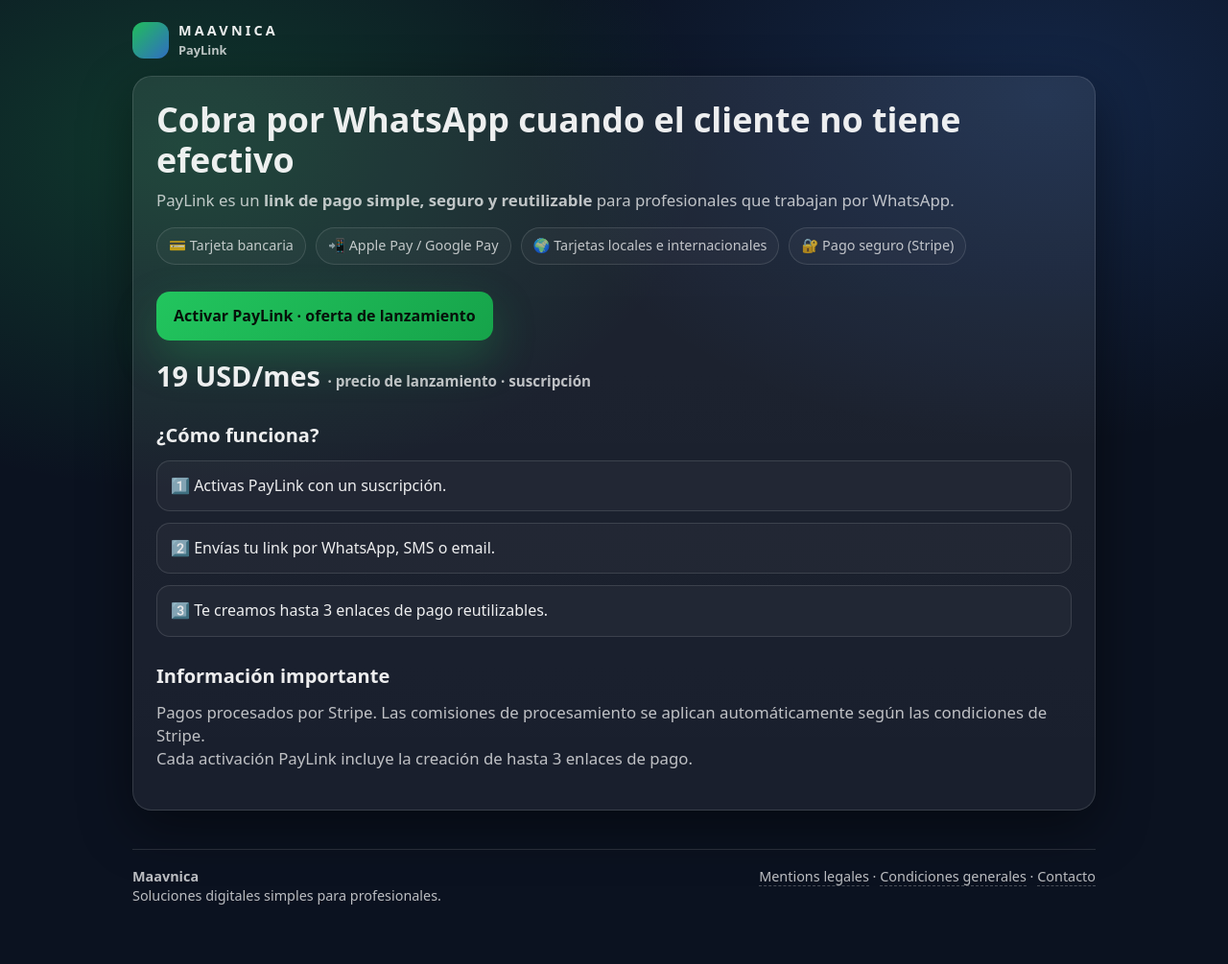
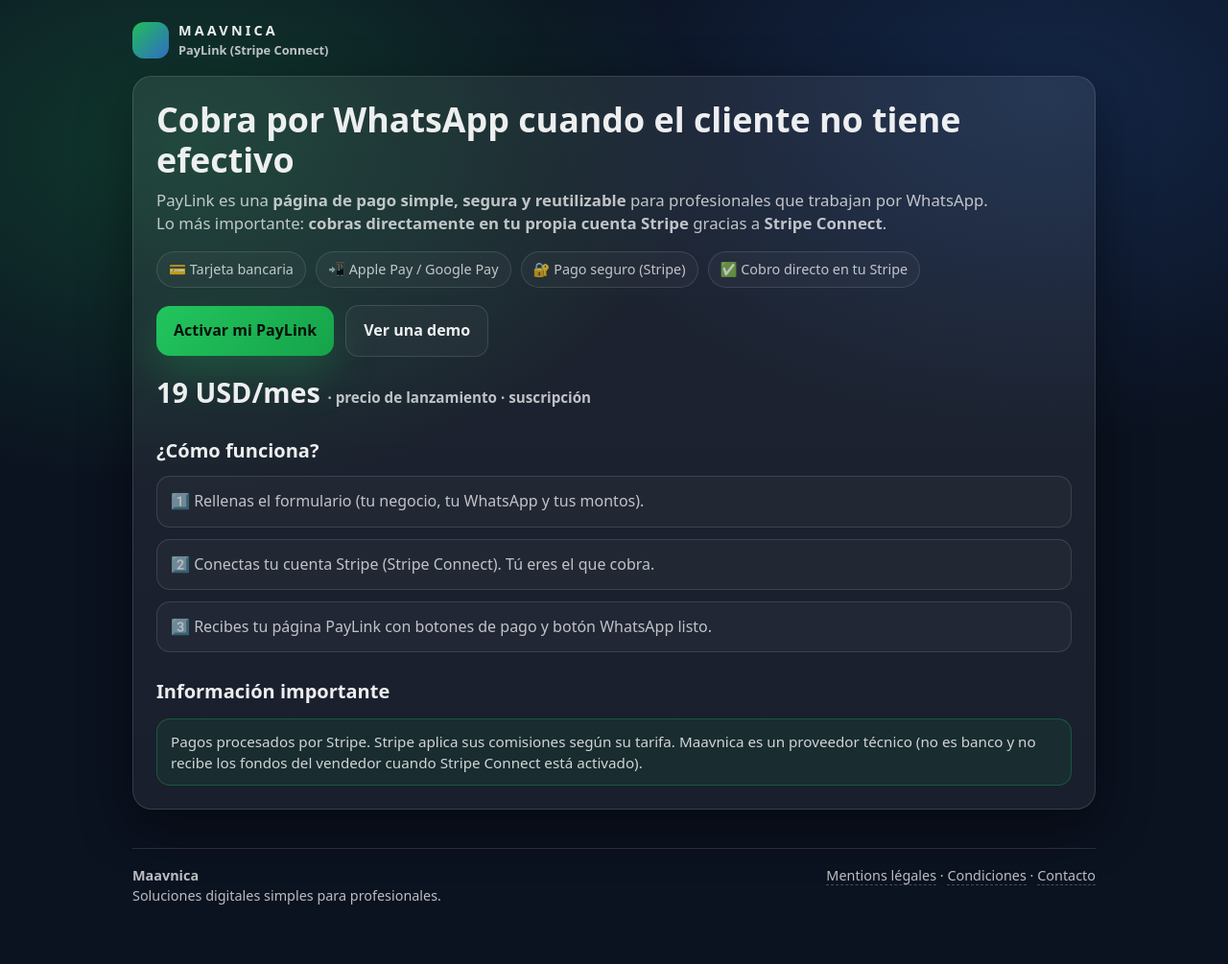
Before and after one commit to maavnica/paylink-connect, a FastAPI app: page / in a window 1280 px wide. Shown: the whole page at 96% size. Run offline with FastAPI, Linux system fonts and the light colour scheme.

Commit message:
Fix routes + landing + legal pages for PayLink Connect

```diff
--- a/app/main.py
+++ b/app/main.py
@@ -3,7 +3,6 @@
 import sqlite3
 from datetime import datetime
 from typing import Optional
-
 from urllib.parse import quote_plus
 
 from fastapi import FastAPI, Request, Form, HTTPException
@@ -13,10 +12,13 @@
 
 import stripe
 
-BASE_DIR = os.path.dirname(os.path.dirname(__file__))
-DB_PATH = os.path.join(BASE_DIR, "db", "paylink.db")
+# ------------------------------------------------------------
+# Paths / Config
+# ------------------------------------------------------------
 
-# ---- Config via env ----
+PROJECT_ROOT = os.path.dirname(os.path.dirname(__file__))  # .../paylink_connect
+DB_PATH = os.path.join(PROJECT_ROOT, "db", "paylink.db")
+
 STRIPE_SECRET_KEY = os.getenv("STRIPE_SECRET_KEY", "").strip()
 STRIPE_CLIENT_ID = os.getenv("STRIPE_CLIENT_ID", "").strip()  # starts with ca_
 BASE_URL = os.getenv("BASE_URL", "http://127.0.0.1:8000").rstrip("/")
@@ -25,14 +27,23 @@
     stripe.api_key = STRIPE_SECRET_KEY
 
 
+def require_stripe_config():
+    if not STRIPE_SECRET_KEY:
+        raise HTTPException(500, "STRIPE_SECRET_KEY missing (Render env var)")
+
+
+# ------------------------------------------------------------
+# DB helpers
+# ------------------------------------------------------------
+
 def db() -> sqlite3.Connection:
+    os.makedirs(os.path.dirname(DB_PATH), exist_ok=True)
     conn = sqlite3.connect(DB_PATH)
     conn.row_factory = sqlite3.Row
     return conn
 
 
 def init_db() -> None:
-    os.makedirs(os.path.dirname(DB_PATH), exist_ok=True)
     with db() as conn:
         conn.execute(
             """
@@ -77,35 +88,21 @@
 
 def get_merchant_by_id(merchant_id: int):
     with db() as conn:
-        row = conn.execute("SELECT * FROM merchants WHERE id=?", (merchant_id,)).fetchone()
-    return row
+        return conn.execute("SELECT * FROM merchants WHERE id=?", (merchant_id,)).fetchone()
 
 
 def get_merchant_by_slug(slug: str):
     with db() as conn:
-        row = conn.execute("SELECT * FROM merchants WHERE slug=?", (slug,)).fetchone()
-    return row
+        return conn.execute("SELECT * FROM merchants WHERE slug=?", (slug,)).fetchone()
 
 
-def require_stripe_config():
-    if not STRIPE_SECRET_KEY:
-        raise HTTPException(500, "STRIPE_SECRET_KEY missing")
+def normalize_whatsapp(raw: str) -> str:
+    # Digits only (wa.me format), no +
+    digits = re.sub(r"\D+", "", raw or "")
+    return digits
 
 
-app = FastAPI(title="Maavnica PayLink (Stripe Connect)")
-
-# templates
-templates = Jinja2Templates(directory=os.path.join(BASE_DIR, "templates"))
-
-# static + legacy pages
-app.mount("/static", StaticFiles(directory=os.path.join(BASE_DIR, "static")), name="static")
-app.mount("/legacy", StaticFiles(directory=os.path.join(BASE_DIR, "legacy")), name="legacy")
-
-
-@app.on_event("startup")
-def _startup():
-    init_db()
-    # seed a demo merchant if none exists
+def seed_demo() -> None:
     with db() as conn:
         if not conn.execute("SELECT 1 FROM merchants WHERE slug='demo-carlos'").fetchone():
             conn.execute(
@@ -128,7 +125,31 @@
             )
 
 
-# ---------------- Pages ----------------
+# ------------------------------------------------------------
+# App / Static / Templates
+# ------------------------------------------------------------
+
+app = FastAPI(title="Maavnica PayLink (Stripe Connect)")
+
+templates = Jinja2Templates(directory=os.path.join(PROJECT_ROOT, "templates"))
+
+# Render/Git: folder must exist. (You already fixed with .gitkeep)
+app.mount("/static", StaticFiles(directory=os.path.join(PROJECT_ROOT, "static")), name="static")
+
+# Keep legacy mount ONLY if you still want to access old pages.
+# If you don't need it, you can remove these 2 lines.
+app.mount("/legacy", StaticFiles(directory=os.path.join(PROJECT_ROOT, "legacy")), name="legacy")
+
+
+@app.on_event("startup")
+def _startup():
+    init_db()
+    seed_demo()
+
+
+# ------------------------------------------------------------
+# Pages
+# ------------------------------------------------------------
 
 @app.get("/", response_class=HTMLResponse)
 def landing(request: Request):
@@ -146,10 +167,7 @@
 def start_form(request: Request):
     return templates.TemplateResponse(
         "start.html",
-        {
-            "request": request,
-            "base_url": BASE_URL,
-        },
+        {"request": request, "base_url": BASE_URL},
     )
 
 
@@ -166,8 +184,7 @@
 ):
     slug = unique_slug(business_name)
 
-    # normalize whatsapp to digits only
-    whatsapp_norm = re.sub(r"\D+", "", whatsapp)
+    whatsapp_norm = normalize_whatsapp(whatsapp)
     if len(whatsapp_norm) < 8:
         raise HTTPException(400, "WhatsApp number seems invalid")
 
@@ -212,6 +229,8 @@
     )
 
 
+# ------------------- Stripe Connect -------------------
+
 @app.get("/stripe/connect/start")
 def stripe_connect_start(merchant_id: int):
     require_stripe_config()
@@ -220,10 +239,10 @@
     if not m:
         raise HTTPException(404, "Merchant not found")
 
-    # Create (or reuse) a connected account
     acct_id = m["stripe_account_id"]
+
+    # Create a connected account (Standard is simplest to start)
     if not acct_id:
-        # Standard account (recommended). Stripe handles KYC.
         acct = stripe.Account.create(
             type="standard",
             country=(m["country"] or None),
@@ -264,7 +283,6 @@
     if not acct_id:
         raise HTTPException(400, "No connected account")
 
-    # Check whether onboarding is complete
     acct = stripe.Account.retrieve(acct_id)
     complete = bool(acct.get("charges_enabled")) and bool(acct.get("payouts_enabled"))
 
@@ -274,16 +292,21 @@
             (1 if complete else 0, merchant_id),
         )
 
+    # Reload merchant to reflect updated status in template
+    m2 = get_merchant_by_id(merchant_id)
+
     return templates.TemplateResponse(
         "connected.html",
         {
             "request": request,
-            "merchant": dict(m),
+            "merchant": dict(m2),
             "complete": complete,
-            "paypage_url": f"{BASE_URL}/p/{m['slug']}",
+            "paypage_url": f"{BASE_URL}/p/{m2['slug']}",
         },
     )
 
+
+# ------------------- Pay page -------------------
 
 @app.get("/p/{slug}", response_class=HTMLResponse)
 def pay_page(request: Request, slug: str, success: Optional[str] = None):
@@ -307,14 +330,31 @@
     )
 
 
-# ---------------- API ----------------
+# ------------------------------------------------------------
+# Legal pages (served from templates, not legacy)
+# ------------------------------------------------------------
+
+@app.get("/mentions-legales", response_class=HTMLResponse)
+def mentions_legales(request: Request):
+    return templates.TemplateResponse("mentions-legales.html", {"request": request})
+
+
+@app.get("/cgv-paylink", response_class=HTMLResponse)
+def cgv_paylink(request: Request):
+    return templates.TemplateResponse("cgv-paylink.html", {"request": request})
+
+
+@app.get("/contact", response_class=HTMLResponse)
+def contact(request: Request):
+    return templates.TemplateResponse("contact.html", {"request": request})
+
+
+# ------------------------------------------------------------
+# API: create checkout session (direct charge on connected account)
+# ------------------------------------------------------------
 
 @app.post("/api/create-checkout-session")
 def create_checkout_session(slug: str = Form(...), amount: int = Form(...)):
-    """Creates a Stripe Checkout Session on the connected account.
-
-    amount is in major currency units (e.g. 10 USD). This V1 is intentionally simple.
-    """
     require_stripe_config()
 
     m = get_merchant_by_slug(slug)
@@ -327,7 +367,10 @@
 
     currency = (m["currency"] or "USD").lower()
 
-    # Minimal product. You can later replace with real products or metadata.
+    # amount in major units (e.g. 10 USD) -> convert to cents
+    if int(amount) <= 0:
+        raise HTTPException(400, "Invalid amount")
+
     session = stripe.checkout.Session.create(
         mode="payment",
         line_items=[
@@ -342,14 +385,17 @@
         ],
         success_url=f"{BASE_URL}/p/{m['slug']}?success=1",
         cancel_url=f"{BASE_URL}/p/{m['slug']}?success=0",
-        # This makes the API call on the connected account (direct charge)
+        # Direct charge on the connected account:
         stripe_account=acct_id,
     )
 
     return JSONResponse({"url": session["url"]})
 
 
-# Convenience: redirect old static site paths to legacy
+# ------------------------------------------------------------
+# Optional: keep old static site entrypoint for compatibility
+# ------------------------------------------------------------
+
 @app.get("/paylink")
 @app.get("/paylink/")
 def _old_paylink_redirect():
--- a/templates/landing.html
+++ b/templates/landing.html
@@ -3,14 +3,13 @@
 <head>
   <meta charset="utf-8" />
   <meta name="viewport" content="width=device-width, initial-scale=1" />
-  <title>Maavnica PayLink — Un link. Un pago. Sin complicaciones.</title>
+  <title>Maavnica PayLink — Cobra por WhatsApp. Cobras en tu Stripe.</title>
 
-  <meta name="description" content="Cobra por WhatsApp cuando el cliente no tiene efectivo. Activa tu PayLink (abonnement mensual y página PayLink lista) y recibe pagos directamente en tu cuenta." />
+  <meta name="description" content="Cobra por WhatsApp cuando el cliente no tiene efectivo. Activa tu PayLink (suscripción mensual + página lista) y recibe pagos directamente en tu cuenta Stripe con Stripe Connect." />
   <meta name="theme-color" content="#0f172a" />
 
-  <!-- Open Graph -->
   <meta property="og:title" content="Maavnica PayLink" />
-  <meta property="og:description" content="Un link de pago simple, seguro y reutilizable para cobrar por WhatsApp." />
+  <meta property="og:description" content="Un link de pago simple, seguro y reutilizable para cobrar por WhatsApp. Cobras directamente en tu Stripe (Connect)." />
   <meta property="og:type" content="website" />
 
   <style>
@@ -107,6 +106,7 @@
       color:var(--muted);
     }
 
+    .row{display:flex;gap:12px;flex-wrap:wrap;align-items:center;margin-top:10px}
     .cta{
       display:inline-flex;
       justify-content:center;
@@ -119,7 +119,19 @@
       font-weight:900;
       text-decoration:none;
       box-shadow:0 18px 45px rgba(34,197,94,.25);
-      margin-top:10px;
+    }
+    .ghost{
+      display:inline-flex;
+      justify-content:center;
+      align-items:center;
+      gap:8px;
+      padding:14px 18px;
+      border-radius:14px;
+      border:1px solid var(--line);
+      background:rgba(255,255,255,.03);
+      color:var(--text);
+      font-weight:800;
+      text-decoration:none;
     }
 
     .price{
@@ -133,23 +145,24 @@
       font-weight:700;
     }
 
-    .section{
-      margin-top:26px;
-    }
-    .section h2{
-      margin:0 0 12px;
-      font-size:1.25rem;
-    }
-
-    .steps{
-      display:grid;
-      gap:12px;
-    }
+    .section{margin-top:26px;}
+    .section h2{margin:0 0 12px;font-size:1.25rem;}
+    .steps{display:grid;gap:12px;}
     .step{
       border:1px solid var(--line);
       border-radius:14px;
       padding:14px;
       background:rgba(255,255,255,.03);
+      color:var(--muted);
+    }
+    .note{
+      margin-top:14px;
+      padding:12px 14px;
+      border-radius:14px;
+      border:1px solid rgba(34,197,94,.28);
+      background:rgba(34,197,94,.08);
+      color:rgba(255,255,255,.80);
+      font-size:.95rem;
     }
 
     footer{
@@ -169,44 +182,39 @@
       border-bottom:1px dashed rgba(255,255,255,.25);
     }
     footer a:hover{color:var(--text)}
-
-    @media(max-width:900px){
-      .wrap{padding:18px 14px 50px}
-    }
   </style>
 </head>
 
 <body>
   <div class="wrap">
-
     <header>
       <a class="brand" href="/">
         <div class="logo"></div>
         <div class="brandname">
           MAAVNICA
-          <small>PayLink</small>
+          <small>PayLink (Stripe Connect)</small>
         </div>
       </a>
     </header>
 
     <main class="panel">
-
       <h1>Cobra por WhatsApp cuando el cliente no tiene efectivo</h1>
       <p class="lead">
-        PayLink es un <b>link de pago simple, seguro y reutilizable</b> para profesionales que trabajan por WhatsApp.
+        PayLink es una <b>página de pago simple, segura y reutilizable</b> para profesionales que trabajan por WhatsApp.
+        <br/>Lo más importante: <b>cobras directamente en tu propia cuenta Stripe</b> gracias a <b>Stripe Connect</b>.
       </p>
 
       <div class="bullets">
         <div class="chip">💳 Tarjeta bancaria</div>
         <div class="chip">📲 Apple Pay / Google Pay</div>
-        <div class="chip">🌍 Tarjetas locales e internacionales</div>
         <div class="chip">🔐 Pago seguro (Stripe)</div>
+        <div class="chip">✅ Cobro directo en tu Stripe</div>
       </div>
 
-      <!-- À REMPLACER PAR TON LIEN STRIPE -->
-      <a class="cta" href="/start">
-        Activar PayLink · oferta de lanzamiento
-      </a>
+      <div class="row">
+        <a class="cta" href="/start">Activar mi PayLink</a>
+        <a class="ghost" href="{{ demo_url }}">Ver una demo</a>
+      </div>
 
       <div class="price">
         19 USD/mes <span>· precio de lanzamiento · suscripción</span>
@@ -215,19 +223,19 @@
       <div class="section">
         <h2>¿Cómo funciona?</h2>
         <div class="steps">
-          <div class="step">1️⃣ Activas PayLink con un suscripción.</div>
-          <div class="step">2️⃣ Envías tu link por WhatsApp, SMS o email.</div>
-          <div class="step">3️⃣ Te creamos hasta 3 enlaces de pago reutilizables.</div>
+          <div class="step">1️⃣ Rellenas el formulario (tu negocio, tu WhatsApp y tus montos).</div>
+          <div class="step">2️⃣ Conectas tu cuenta Stripe (Stripe Connect). Tú eres el que cobra.</div>
+          <div class="step">3️⃣ Recibes tu página PayLink con botones de pago y botón WhatsApp listo.</div>
         </div>
       </div>
 
       <div class="section">
         <h2>Información importante</h2>
-        <p class="lead">
-          Pagos procesados por Stripe. Las comisiones de procesamiento se aplican automáticamente según las condiciones de Stripe.<br/>Cada activación PayLink incluye la creación de hasta 3 enlaces de pago.
-        </p>
+        <div class="note">
+          Pagos procesados por Stripe. Stripe aplica sus comisiones según su tarifa.
+          Maavnica es un proveedor técnico (no es banco y no recibe los fondos del vendedor cuando Stripe Connect está activado).
+        </div>
       </div>
-
     </main>
 
     <footer>
@@ -236,17 +244,11 @@
         Soluciones digitales simples para profesionales.
       </div>
       <div>
-        <a href="/legacy/mentions-legales/">Mentions legales</a> ·
-        <a href="/legacy/cgv-paylink/">Condiciones generales</a> ·
-        <a href="/legacy/contact/">Contacto</a>
+        <a href="/mentions-legales">Mentions légales</a> ·
+        <a href="/cgv-paylink">Condiciones</a> ·
+        <a href="/contact">Contacto</a>
       </div>
     </footer>
-
   </div>
-
-  <!--
-    TODO AVANT MISE EN LIGNE :
-    - Remplacer STRIPE_PAYMENT_LINK par https://buy.stripe.com/XXXX
-  -->
 </body>
 </html>
```
